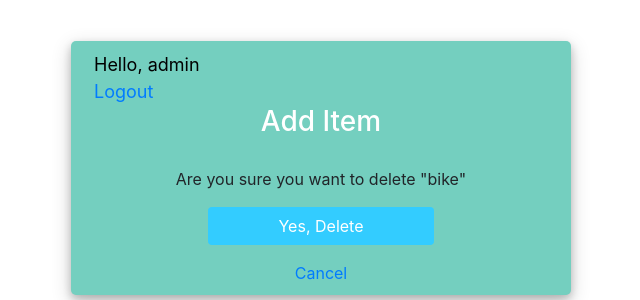
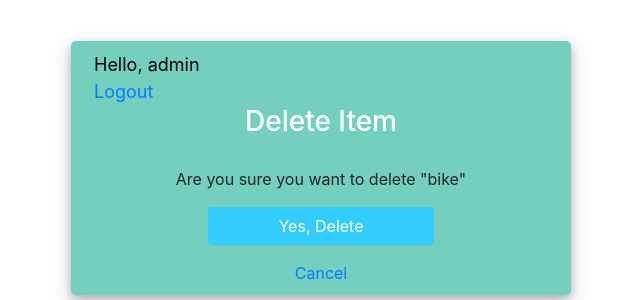
Before and after one commit to aadidubey7/equadriga-django-test, a Django app: page /deleteItem/6 in a window 1280 px wide. Shown: the part 232-532 px from the top of the page, without its empty margins (319-959 px from the left). Run offline with Django 5.2, Linux system fonts and the light colour scheme; a user stored in the database is signed in; data comes from the database, SQL or seed files in the repository; some libraries are stand-ins or nearby versions.

Commit message:
Update delete-item.html

```diff
--- a/items/templates/items/delete-item.html
+++ b/items/templates/items/delete-item.html
@@ -4,7 +4,7 @@
     <div class="d-flex justify-content-center">
 
 
-        <h3 id="form-title">Add Item</h3>
+        <h3 id="form-title">Delete Item</h3>
     </div>
     <div class="d-flex justify-content-center form_container">
         <form method="POST" action="">
```
